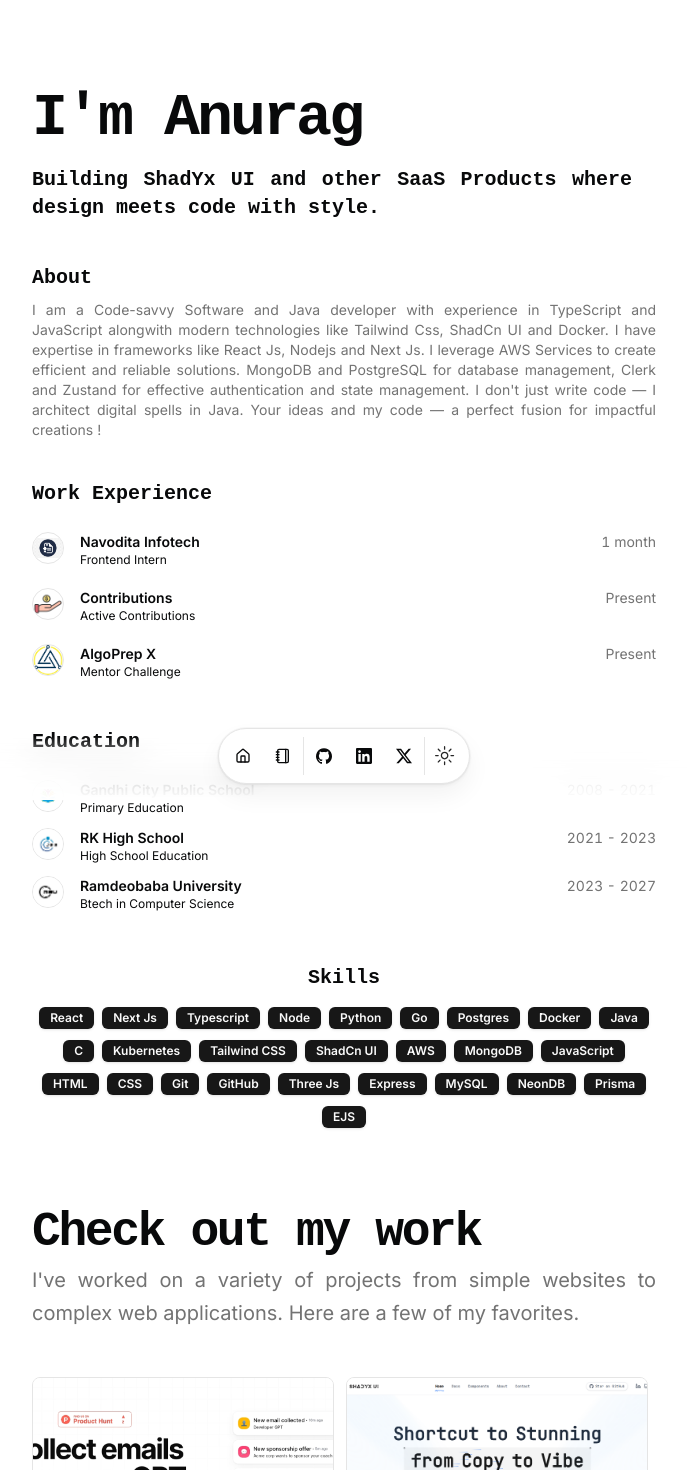
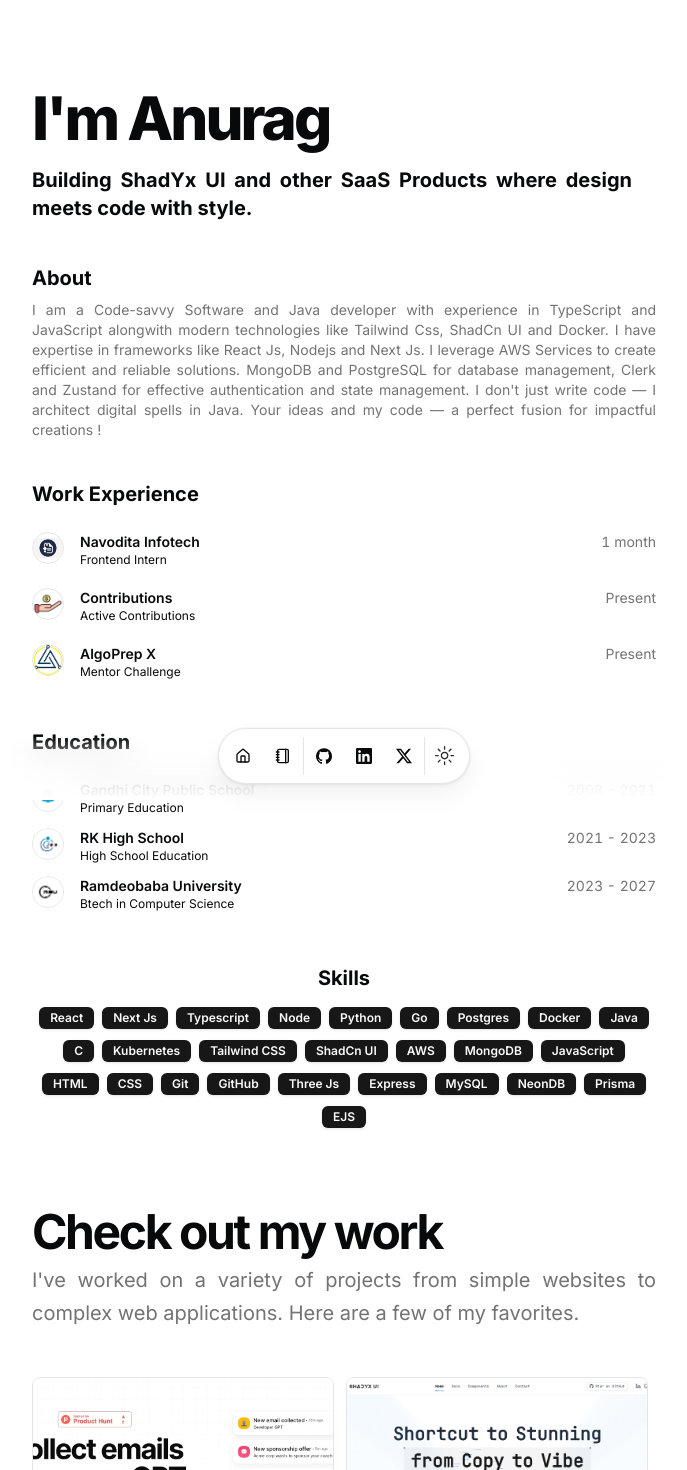
Before and after one commit to Anurag-singh-RBU/anuragcodes, a Next.js app: page / in a window 1280 px wide. Shown: the top 1470 px of the page, without its empty margins (296-983 px from the left). Built offline with nearby package versions, Linux system fonts and the light colour scheme.

Commit message:
first commit

```diff
--- a/src/app/page.tsx
+++ b/src/app/page.tsx
@@ -19,7 +19,7 @@
       <section id="hero">
         <div className="mx-auto w-full max-w-2xl space-y-8">
           <div className="gap-2 flex justify-between">
-            <div className="flex-col flex flex-1 font-JB space-y-1.5">
+            <div className="flex-col flex flex-1 space-y-1.5">
               <BlurFadeText
                 delay={BLUR_FADE_DELAY}
                 className="text-5xl sm:font-extrabold font-bold tracking-tighter sm:text-5xl xl:text-6xl/none"
@@ -39,7 +39,7 @@
       {/* About */}
       <section id="about">
         <BlurFade delay={BLUR_FADE_DELAY * 3}>
-          <h2 className="text-xl font-bold font-JB">About</h2>
+          <h2 className="text-xl font-bold">About</h2>
         </BlurFade>
         <BlurFade delay={BLUR_FADE_DELAY * 4}>
           <div className="prose max-w-full mt-2 text-justify font-sans sm:text-sm text-sm text-muted-foreground dark:prose-invert">
@@ -54,7 +54,7 @@
       <section id="work">
         <div className="flex min-h-0 flex-col text-justify gap-y-3">
           <BlurFade delay={BLUR_FADE_DELAY * 5}>
-            <h2 className="text-xl font-bold mb-3 font-JB">Work Experience</h2>
+            <h2 className="text-xl font-bold mb-3">Work Experience</h2>
           </BlurFade>
           {DATA.work.map((work, id) => (
             <BlurFade
@@ -78,7 +78,7 @@
       <section id="education">
         <div className="flex min-h-0 flex-col gap-y-3">
           <BlurFade delay={BLUR_FADE_DELAY * 7}>
-            <h2 className="text-xl font-JB mb-3 font-bold">Education</h2>
+            <h2 className="text-xl mb-3 font-bold">Education</h2>
           </BlurFade>
           {DATA.education.map((education, id) => (
             <BlurFade
@@ -101,7 +101,7 @@
       <section id="skills">
         <div className="flex min-h-0 flex-col gap-y-3">
           <BlurFade delay={BLUR_FADE_DELAY * 9}>
-            <h2 className="text-xl font-bold text-center font-JB mt-3">Skills</h2>
+            <h2 className="text-xl font-bold text-center mt-3">Skills</h2>
           </BlurFade>
           <div className="flex flex-wrap justify-center gap-2">
   {DATA.skills.map((skill, id) => (
@@ -120,7 +120,7 @@
           <BlurFade delay={BLUR_FADE_DELAY * 11}>
             <div className="flex flex-col items-center justify-center space-y-4">
               <div className="space-y-2">
-                <h2 className="text-3xl font-bold font-JB tracking-tighter sm:text-5xl">
+                <h2 className="text-3xl font-bold tracking-tighter sm:text-5xl">
                   Check out my work
                 </h2>
                 <p className="text-muted-foreground text-sm text-justify sm:text-xl/relaxed lg:text-base/relaxed xl:text-xl/relaxed">
```
